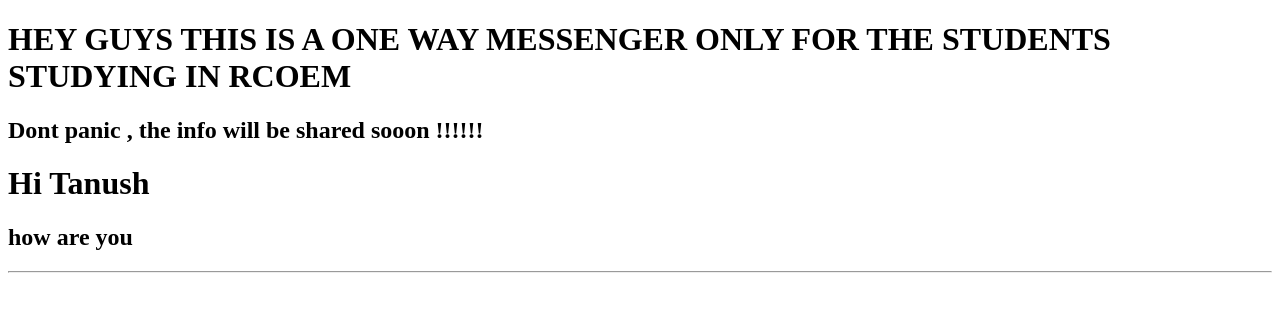
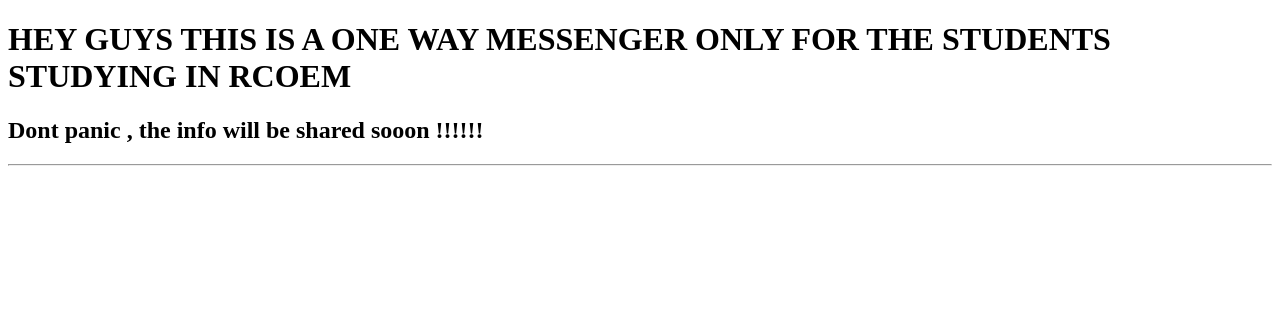
Before and after one commit to ANISHCG/rcoem_times.github.io, a plain HTML site: page index.html in a window 1280 px wide. Drawn offline with Linux system fonts and the light colour scheme.

Commit message:
Update index.html

```diff
--- a/index.html
+++ b/index.html
@@ -8,8 +8,7 @@
 </head>
 <h1>HEY GUYS THIS IS A ONE WAY MESSENGER ONLY FOR THE STUDENTS STUDYING IN RCOEM</h1>
     <h2> Dont panic , the info will be shared  sooon !!!!!! <h2>
-        <h1> Hi Tanush <h1>
-            <h2> how are you <h2>
+
 
 <hr>
 
```
